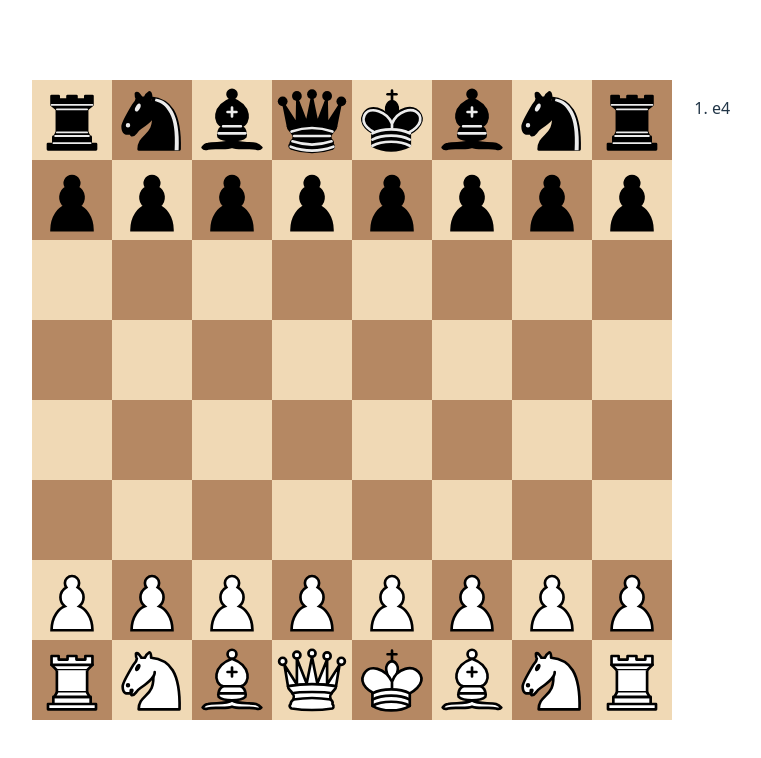
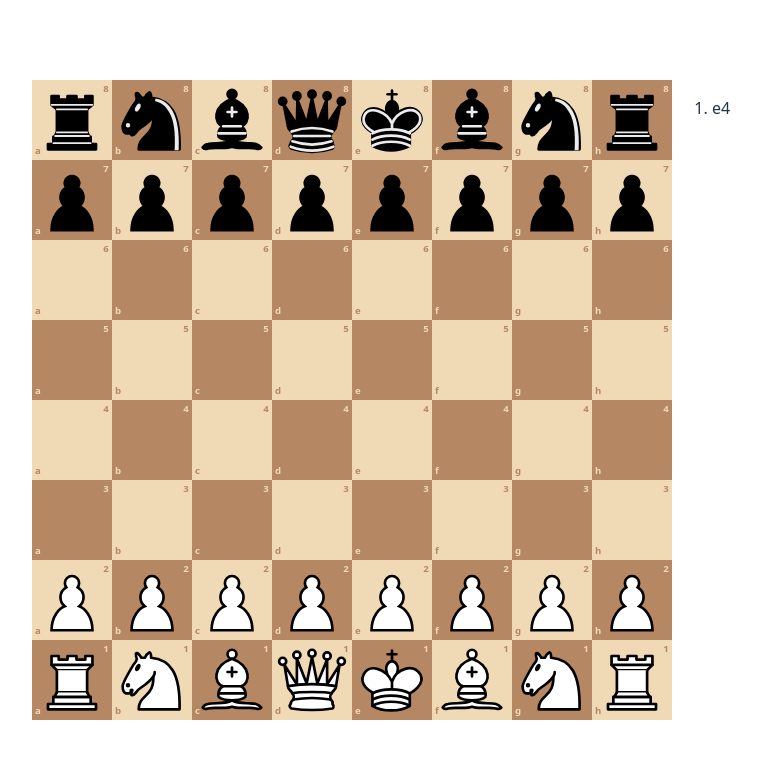
Before and after one commit to akhialomgir/chess, a React (Vite) app: page / in a window 1280 px wide. Shown: the top 758 px of the page, without its empty margins (259-1020 px from the left). Built offline with nearby package versions, Linux system fonts and the light colour scheme.

Commit message:
feat: file & rank

```diff
--- a/src/components/Chessboard.css
+++ b/src/components/Chessboard.css
@@ -1,22 +1,52 @@
 .chessboard {
+  --light-square: #f0d9b5;
+  --dark-square: #b58863;
+
   display: grid;
   grid-template-columns: repeat(8, 1fr);
   grid-template-rows: repeat(8, 1fr);
-  background-color: green;
 }
 
 .board-square {
+  position: relative;
   display: flex;
   justify-content: center;
   align-items: center;
   width: 5em;
   aspect-ratio: 1/1;
+  font-size: 16px;
 }
 
 .board-square.dark {
-  background-color: #b58863;
+  background-color: var(--dark-square);
 }
 
 .board-square.light {
-  background-color: #f0d9b5;
+  background-color: var(--light-square);
 }
+
+.file-label {
+  position: absolute;
+  bottom: 2%;
+  left: 4%;
+  font-size: 0.6em;
+  font-weight: bold;
+  pointer-events: none;
+}
+
+.rank-label {
+  position: absolute;
+  top: 2%;
+  right: 4%;
+  font-size: 0.6em;
+  font-weight: bold;
+  pointer-events: none;
+}
+
+.light-text {
+  color: var(--light-square);
+}
+
+.dark-text {
+  color: var(--dark-square);
+}
--- a/src/components/Chessboard.tsx
+++ b/src/components/Chessboard.tsx
@@ -22,10 +22,21 @@ const pieceSprite: Record<Exclude<Piece, null>, string> = {
 
 function Square({ pos, value }: { pos: [number, number]; value: Piece }) {
   const pieceSrc = value ? pieceSprite[value] : null;
+  const [x, y] = pos;
+  const isDark = (x + y) & 1;
+
+  const fileLabel = String.fromCharCode(97 + x); // a-h
+  const rankLabel = 8 - y; // 8-1
 
   return (
-    <div className={`board-square ${(pos[0] + pos[1]) & 1 ? 'dark' : 'light'}`}>
+    <div className={`board-square ${isDark ? 'dark' : 'light'}`}>
       {pieceSrc && <img src={pieceSrc} alt={`${value} piece`} />}
+      <span className={`file-label ${isDark ? 'light-text' : 'dark-text'}`}>
+        {fileLabel}
+      </span>
+      <span className={`rank-label ${isDark ? 'light-text' : 'dark-text'}`}>
+        {rankLabel}
+      </span>
     </div>
   );
 }
```
